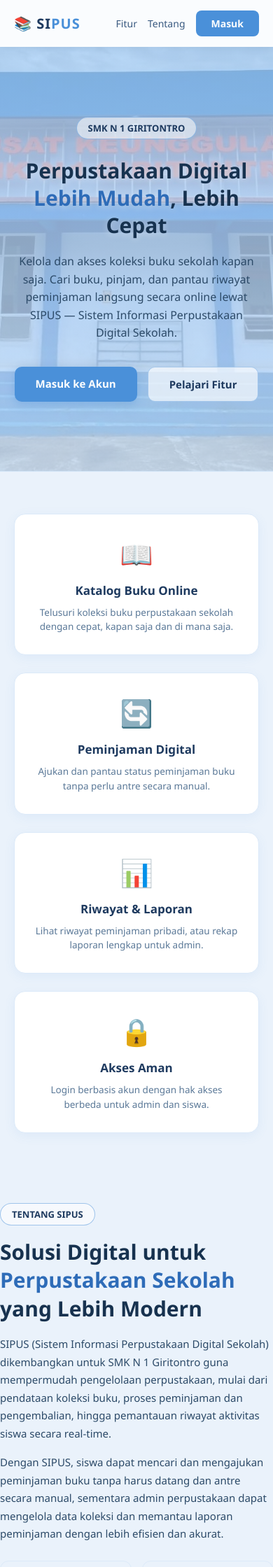
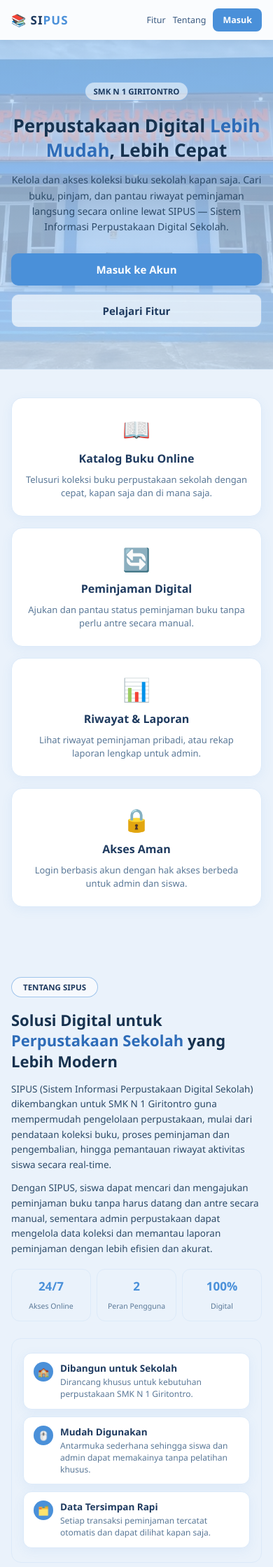
Before and after one commit to nabiladian52-svg/SIPUS-Sistem-Informasi-Perpustakaan-Digital-Sekolah, a PHP site: page /index_landing.php in a window 390 px wide. Shown: the top 2239 px of the page at 70% size. Run offline with PHP 8.4, Linux system fonts and the light colour scheme.

Commit message:
update  index_landing.php

```diff
--- a/index_landing.php
+++ b/index_landing.php
@@ -16,10 +16,13 @@ if (isset($_SESSION['username']) && isset($_SESSION['role'])) {
 <style>
     * { margin: 0; padding: 0; box-sizing: border-box; font-family: 'Segoe UI', Tahoma, sans-serif; }
 
+    html { overflow-x: hidden; }
+
     body {
         min-height: 100vh;
         background: #eaf2fb;
         color: #1e3a5f;
+        overflow-x: hidden;
     }
 
     nav {
@@ -40,6 +43,7 @@ if (isset($_SESSION['username']) && isset($_SESSION['role'])) {
         font-weight: bold;
         letter-spacing: 1px;
         color: #1e3a5f;
+        white-space: nowrap;
     }
 
     nav .logo span { color: #4a90d9; }
@@ -187,6 +191,9 @@ if (isset($_SESSION['username']) && isset($_SESSION['role'])) {
     }
 
     /* ABOUT SECTION - palet sama persis dengan hero & feature cards */
+    .about {
+        padding: 0 20px;
+    }
 
     .about-wrapper {
         max-width: 1100px;
@@ -195,6 +202,7 @@ if (isset($_SESSION['username']) && isset($_SESSION['role'])) {
         grid-template-columns: 1fr 1fr;
         gap: 50px;
         align-items: center;
+        padding: 0 0 60px;
     }
 
     .about-text .badge {
@@ -303,10 +311,6 @@ if (isset($_SESSION['username']) && isset($_SESSION['role'])) {
         line-height: 1.4;
     }
 
-    @media (max-width: 800px) {
-        .about-wrapper { grid-template-columns: 1fr; }
-    }
-
     footer {
         text-align: center;
         padding: 25px;
@@ -316,11 +320,59 @@ if (isset($_SESSION['username']) && isset($_SESSION['role'])) {
         border-top: 1px solid #dceaf9;
     }
 
+    /* ===== TABLET ===== */
+    @media (max-width: 900px) {
+        .about-wrapper { grid-template-columns: 1fr; gap: 35px; }
+        .about-visual { padding: 30px 20px; }
+    }
+
+    /* ===== MOBILE (general) ===== */
     @media (max-width: 600px) {
-        nav { padding: 15px 20px; }
-        nav .nav-links { gap: 15px; }
-        .hero h1 { font-size: 30px; }
-        .about-stats { grid-template-columns: 1fr 1fr; }
+        nav { padding: 12px 16px; }
+        nav .logo { font-size: 17px; }
+        nav .nav-links { gap: 10px; }
+        nav .nav-links a { font-size: 12.5px; }
+        nav .btn-login { padding: 8px 14px; font-size: 12.5px; }
+
+        .hero { padding: 60px 16px 60px; }
+        .hero .badge { font-size: 11.5px; padding: 5px 12px; margin-bottom: 18px; }
+        .hero h1 { font-size: 26px; line-height: 1.35; margin-bottom: 14px; }
+        .hero p { font-size: 14px; margin-bottom: 26px; }
+        .hero-buttons { flex-direction: column; gap: 12px; }
+        .hero-buttons a { width: 100%; text-align: center; padding: 13px 20px; }
+
+        .features { padding: 40px 16px 60px; gap: 16px; grid-template-columns: 1fr; }
+        .feature-card { padding: 22px 18px; }
+        .feature-card .icon { font-size: 32px; margin-bottom: 10px; }
+        .feature-card h3 { font-size: 16px; }
+        .feature-card p { font-size: 13px; }
+
+        .about { padding: 0 16px; }
+        .about-wrapper { padding: 40px 0 40px; gap: 24px; }
+        .about-text .badge { font-size: 11.5px; }
+        .about-text h2 { font-size: 22px; margin-bottom: 14px; }
+        .about-text p { font-size: 13.5px; line-height: 1.6; margin-bottom: 12px; }
+
+        .about-stats { grid-template-columns: repeat(3, 1fr); gap: 8px; margin-top: 18px; }
+        .about-stats .stat { padding: 12px 6px; }
+        .about-stats .stat strong { font-size: 17px; }
+        .about-stats .stat span { font-size: 10.5px; }
+
+        .about-visual { padding: 20px 16px; border-radius: 14px; }
+        .about-visual li { padding: 12px 14px; gap: 10px; margin-bottom: 10px; }
+        .about-visual li .icon { width: 28px; height: 28px; font-size: 13px; }
+        .about-visual li div h4 { font-size: 13.5px; }
+        .about-visual li div p { font-size: 12px; }
+
+        footer { padding: 18px 16px; font-size: 11.5px; }
+    }
+
+    /* ===== SMALL MOBILE ===== */
+    @media (max-width: 380px) {
+        nav .nav-links a:not(.btn-login) { display: none; }
+        .hero h1 { font-size: 22px; }
+        .about-stats { grid-template-columns: 1fr 1fr 1fr; }
+        .about-stats .stat strong { font-size: 15px; }
     }
 </style>
 </head>
```
